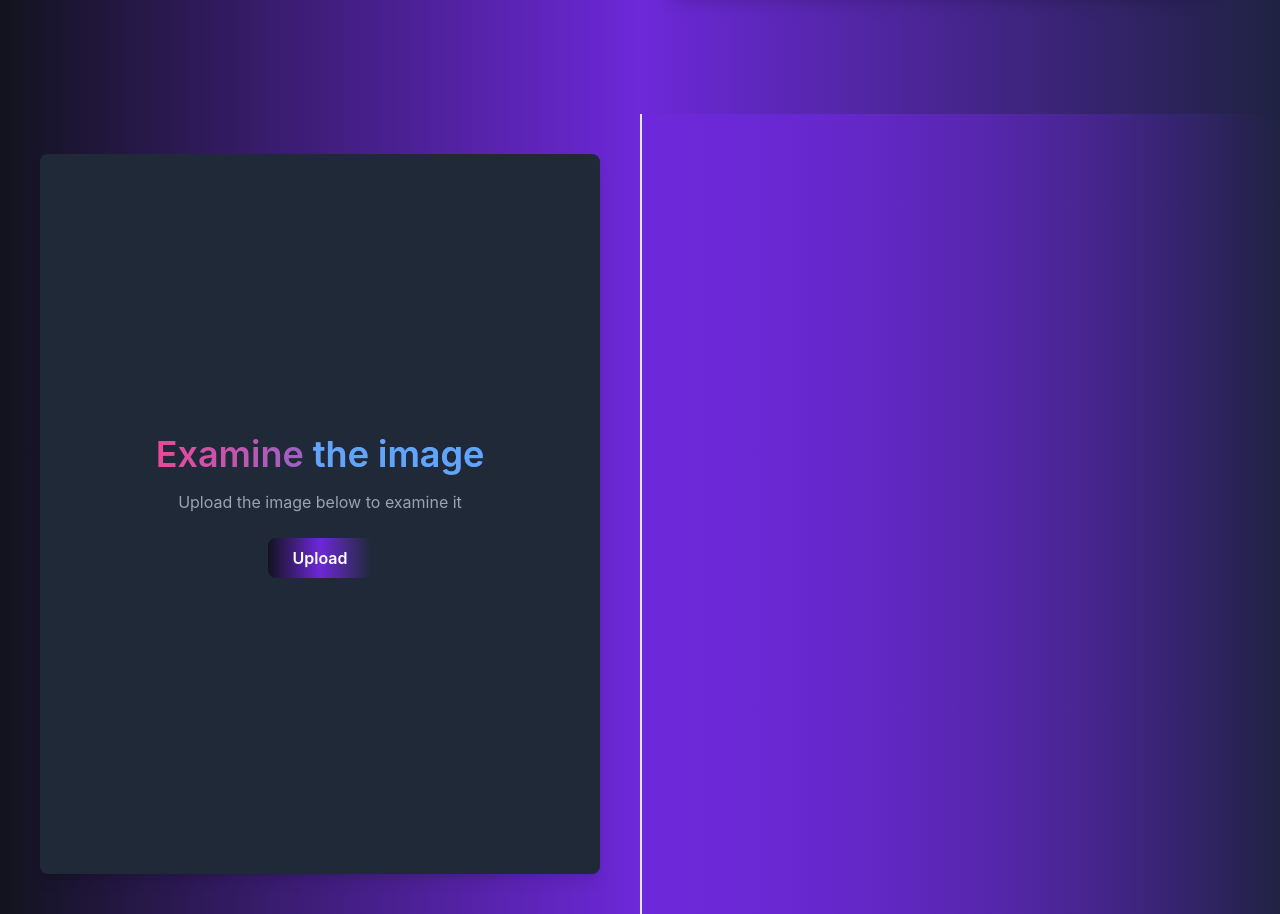
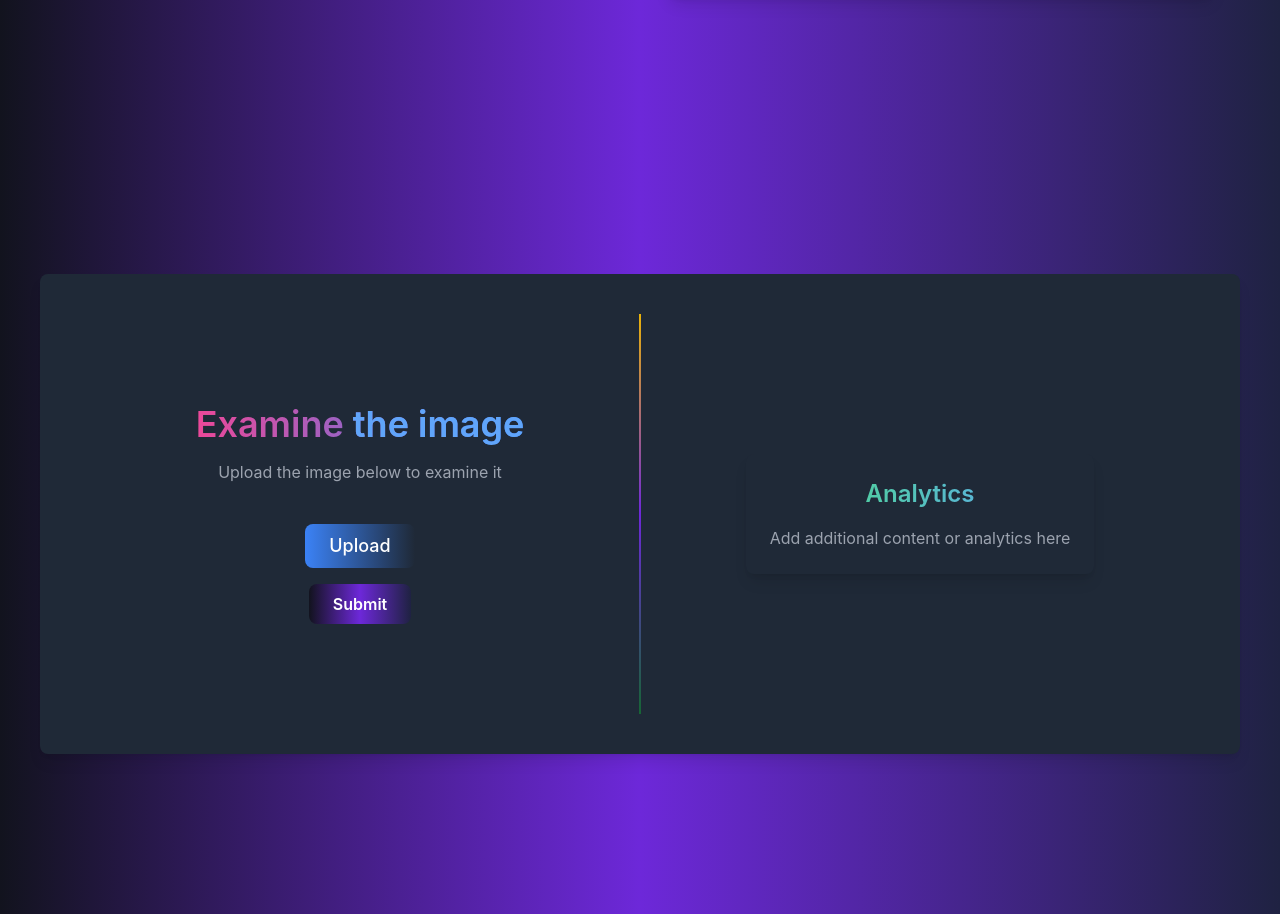
Before and after one commit to aryalbirat/ClassLens, a React (Create React App) app in the folder frontend/: page / in a window 1280 px wide. Shown: the part 562-1476 px from the top of the page. Built offline with nearby package versions, Linux system fonts and the light colour scheme.

Commit message:
Styled Examine page

```diff
--- a/frontend/src/pages/Examine.js
+++ b/frontend/src/pages/Examine.js
@@ -26,9 +26,18 @@ const Examine = () => {
   };
 
   return (
-    <div className="min-h-screen grid grid-cols-2 bg-gradient-to-r from-[#12131E] via-[#6d28d9] to-[#1F2242]0">
-      {/* Left Column */}
-      <div className="flex flex-col justify-center items-center bg-gray-800 rounded-lg shadow-lg m-10 p-10">
+    <div className="min-h-screen flex justify-center items-center bg-gradient-to-r from-[#12131E] via-[#6d28d9] to-[#1F2242]">
+      <div className="grid grid-cols-2 mt-15 justify-center h-[30rem] w-[90rem] items-center bg-gray-800 rounded-lg shadow-lg m-10 p-10 relative">
+
+        <div
+          className="absolute h-[25rem] left-1/2 transform -translate-x-1/2"
+          style={{
+            borderLeft: "2px solid transparent",
+            borderImage: "linear-gradient(to bottom, #eab308, #6d28d9, #166534) 1",
+          }}
+        ></div>
+
+        <div className="flex flex-col justify-center items-center">
           <h1 className="text-4xl font-semibold text-transparent bg-clip-text bg-gradient-to-r from-pink-500 to-blue-500 mb-4">
             Examine <span className="text-blue-400">the image</span>
           </h1>
@@ -41,15 +50,26 @@ const Examine = () => {
           />
           <label
             htmlFor="file-upload"
-          className="block mx-auto bg-gradient-to-r from-purple-500 to-blue-500 text-white font-semibold py-2 px-6 rounded-lg cursor-pointer mb-4"
+            className="px-6 py-2 mb-4 mt-4 text-lg font-medium text-white bg-gradient-to-r from-blue-500 to-purple-600 rounded-lg hover:from-blue-600 hover:to-purple-700"
           >
             Upload
           </label>
+          <button
+            onClick={handleClick}
+            className="bg-gradient-to-r from-purple-500 to-blue-500 hover:from-blue-500 hover:to-purple-500 text-white font-semibold py-2 px-6 rounded-lg transition duration-300"
+          >
+            Submit
+          </button>
         </div>
 
-      {/* Right Column */}
-      <div className="relative">
-        <div className="absolute inset-0 border-l-2 border-purple-500"></div>
+        <div className="flex flex-col justify-center items-center">
+          <div className="bg-gray-800 p-6 rounded-lg shadow-lg z-10 text-center">
+            <h2 className="text-2xl font-semibold text-transparent bg-clip-text bg-gradient-to-r from-green-400 to-blue-400 mb-4">
+              Analytics
+            </h2>
+            <p className="text-gray-400">Add additional content or analytics here</p>
+          </div>
+        </div>
       </div>
     </div>
   );
```
Also changed, not shown: 5 other files (tests, documents, lock files or other folders). Lines whose indentation alone changed are shown as unchanged.
